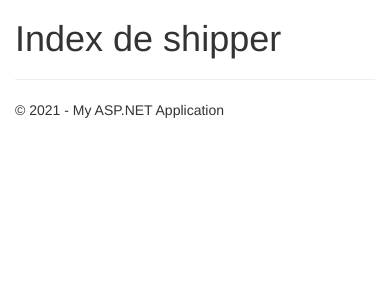
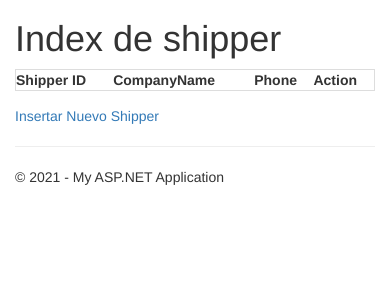
Before and after one commit to JVita-Code/LabNet2021, an ASP.NET MVC app: template LabNet2021.Tp7.MVC/LabNet2021.Tp7.MVC/Views/Shipper/Index.cshtml in a window 390 px wide. Shown: the part 51-351 px from the top of the page. Run offline with ASP.NET Core 8 and stand-ins for ASP.NET MVC 5, Linux system fonts and the light colour scheme; the template is opened without the code that fills it, so the values that code supplies are empty; the project's own start-up code is not run, and a stand-in starts its controllers and pages; some libraries are stand-ins or nearby versions.

Commit message:
Insert y Delete de shipper
- Error en insert: nuestro input solo da companyname y tenemos Phone e ID en required

```diff
--- /dev/null
+++ b/LabNet2021.Tp7.MVC/LabNet2021.Tp7.MVC/Views/Error/Index.cshtml
@@ -0,0 +1 @@
+<p>Hubo un error</p>
--- a/LabNet2021.Tp7.MVC/LabNet2021.Tp7.MVC/Views/Shipper/Index.cshtml
+++ b/LabNet2021.Tp7.MVC/LabNet2021.Tp7.MVC/Views/Shipper/Index.cshtml
@@ -1,5 +1,38 @@
+@model List<LabNet2021.Tp7.MVC.Models.ShipperView>
+
 @{
     ViewBag.Tittle = "Shipper Page";
 }
 
 <h1>Index de shipper</h1>
+
+<table class="table-responsive">
+    <thead>
+        <tr>
+            <th scope="col">Shipper ID</th>
+            <th scope="col">CompanyName</th>
+            <th scope="col">Phone</th>
+            <th scope="col">Action</th>
+        </tr>
+    </thead>
+
+
+    <tbody>
+
+        @foreach (var shipper in Model)
+        {
+        <tr>
+            <td>@shipper.Id</td>
+            <td>@shipper.CompanyName</td>
+            <td>@shipper.Phone</td>
+            <td>@Html.ActionLink("Borrar", "Delete", new { id = shipper.Id }, new { onclick = "return confirm('esta seguro de borrar?')" })</td>
+        </tr>
+        }
+
+    </tbody>
+
+</table>
+
+<div>
+    @Html.ActionLink("Insertar Nuevo Shipper", "Insert")
+</div>
```
Also changed, not shown: LabNet2021.Tp7.MVC/LabNet2021.Tp7.MVC/Controllers/ErrorController.cs (added, +17 -0 lines), LabNet2021.Tp7.MVC/LabNet2021.Tp7.MVC/Controllers/ShipperController.cs (+40 -0 lines), LabNet2021.Tp7.MVC/LabNet2021.Tp7.MVC/Models/ShipperView.cs (added, +14 -0 lines), LabNet2021.Tp7.MVC/LabNet2021.Tp7.MVC/Views/Shipper/Insert.cshtml (added, +13 -0 lines), LabNet2021.Tp4.EF/LabNet2021.Tp4.EF.Entities/App.config, LabNet2021.Tp4.EF/LabNet2021.Tp4.EF.Logic/App.config, LabNet2021.Tp7.MVC/LabNet2021.Tp7.MVC/LabNet2021.Tp7.MVC.csproj, LabNet2021.Tp7.MVC/LabNet2021.Tp7.MVC/Web.config, LabNet2021.Tp7.MVC/LabNet2021.Tp7.MVC/packages.config.
